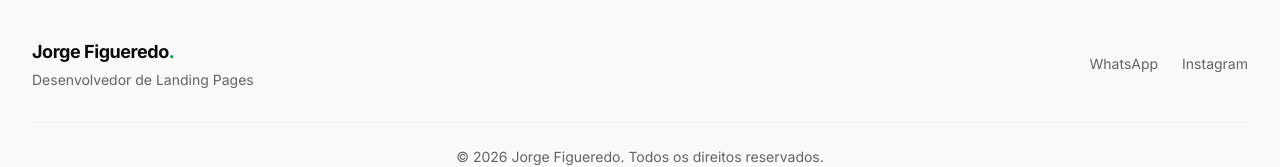
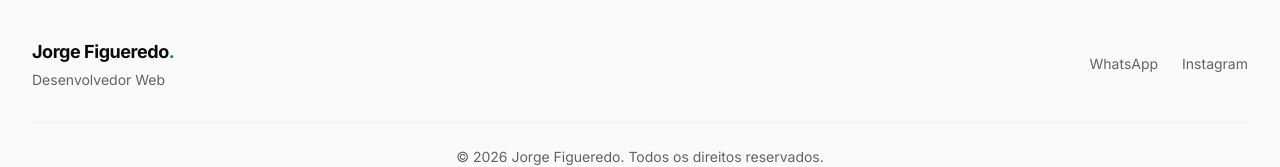
Before and after one commit to Jorgefigueredoo/Jorge-Landing-Page, a Next.js app: page / in a window 1280 px wide. Shown: the part 4147-4314 px from the top of the page. Built offline with nearby package versions, Linux system fonts and the light colour scheme.

Commit message:
feat: update footer description from "Landing Pages Developer" to "Web Developer"

```diff
--- a/components/footer.tsx
+++ b/components/footer.tsx
@@ -15,7 +15,7 @@ export function Footer() {
               Jorge Figueredo<span className="text-primary">.</span>
             </Link>
             <p className="mt-1 text-sm text-muted-foreground">
-              Desenvolvedor de Landing Pages
+              Desenvolvedor Web
             </p>
           </div>
 
```
